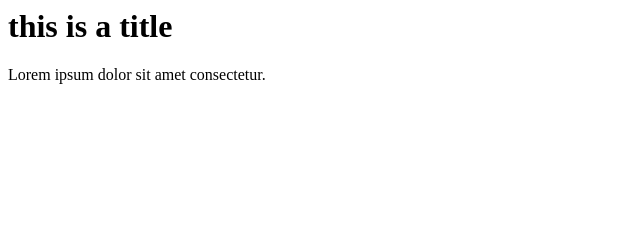
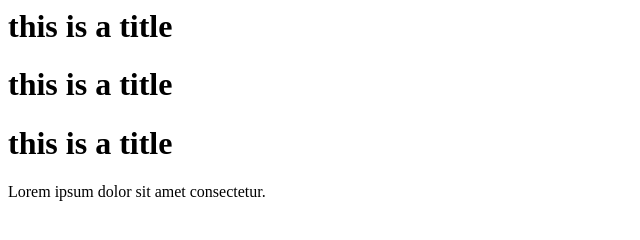
Before and after one commit to mouhebmhd/newSoftware, a plain HTML site: page index.html in a window 1280 px wide. Shown: the whole page, without its empty margins (0-640 px from the left). Drawn offline with Linux system fonts and the light colour scheme.

Commit message:
Update index.html

```diff
--- a/index.html
+++ b/index.html
@@ -6,6 +6,8 @@
 </head>
 <body>
     <h1>this is a title</h1>
+    <h1>this is a title</h1>
+    <h1>this is a title</h1>
     <p>Lorem ipsum dolor sit amet consectetur.</p>
 </body>
 </html>
```
